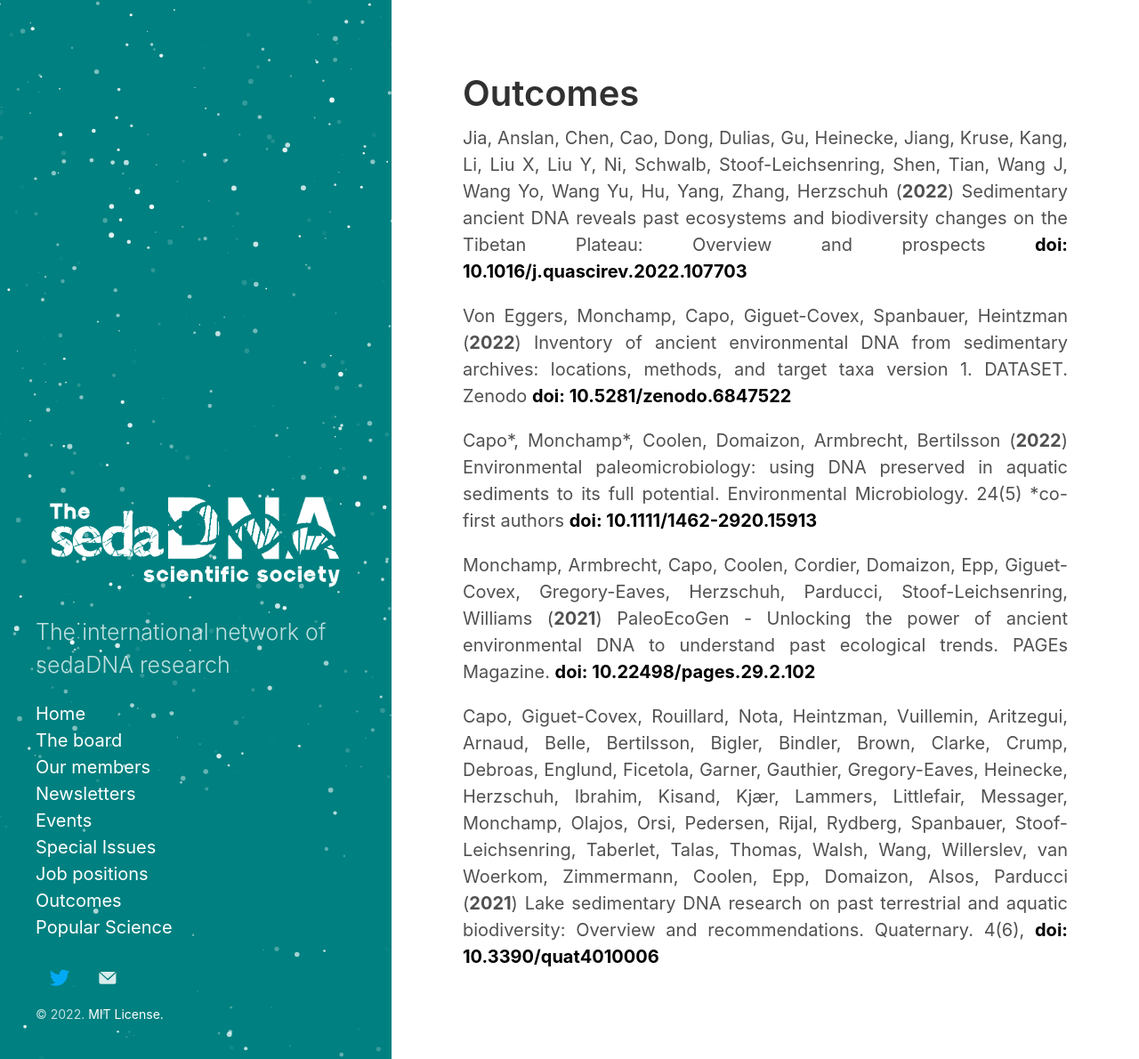
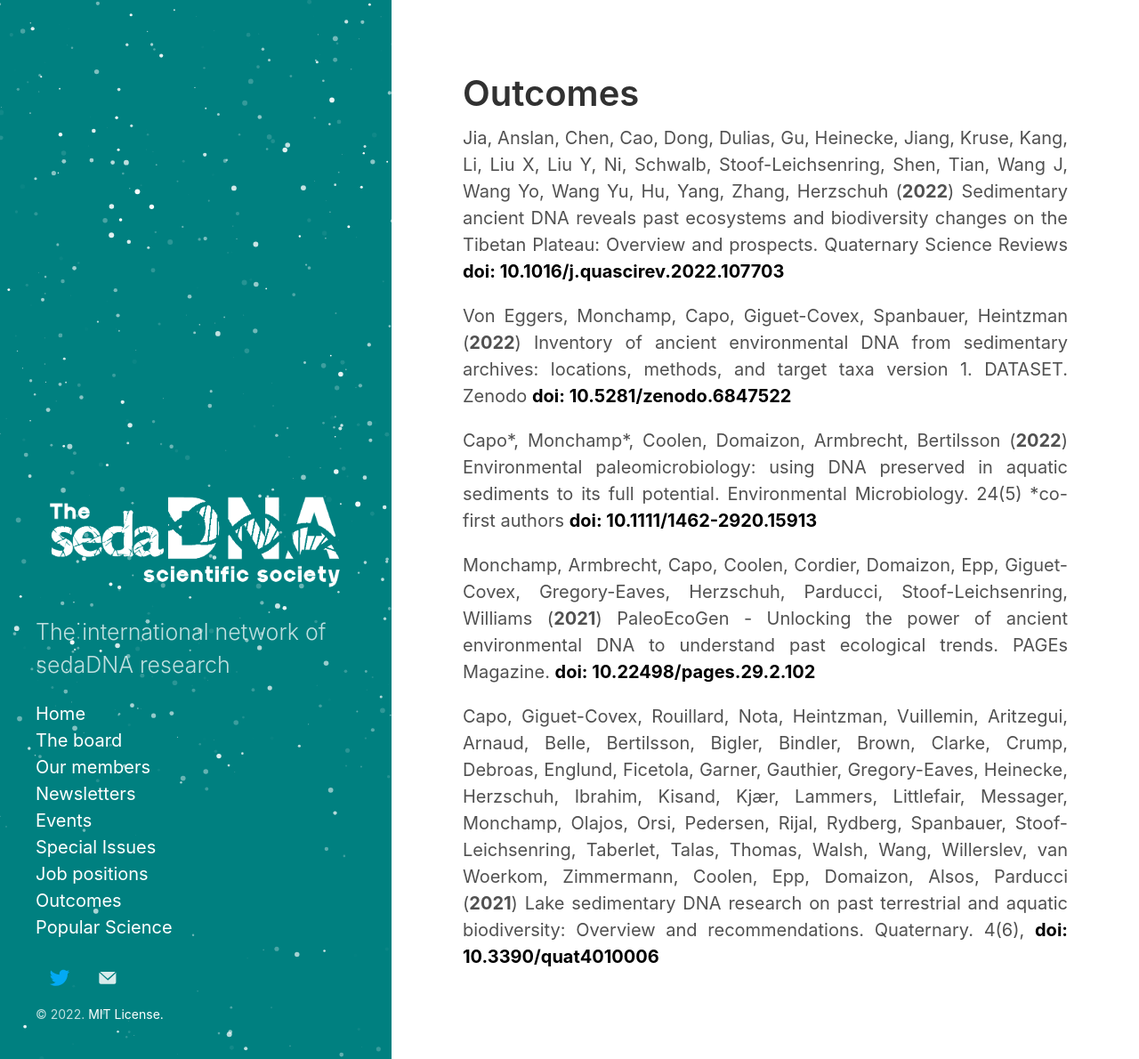
Before and after one commit to sedadna/sedadna.github.io, a Jekyll site: the page built from category/outcomes.md, in a window 1280 px wide and 1190 px high. Shown: the whole window at 89% size. Built offline with Jekyll 4.4.1, drawn with Linux system fonts in a browser that asks for light colours.

Commit message:
Update outcomes.md

```diff
--- a/category/outcomes.md
+++ b/category/outcomes.md
@@ -5,7 +5,7 @@
 
 <div class="intro">
 
-<p>Jia, Anslan, Chen, Cao, Dong, Dulias, Gu, Heinecke, Jiang, Kruse, Kang, Li, Liu X, Liu Y, Ni, Schwalb, Stoof-Leichsenring, Shen, Tian, Wang J, Wang Yo, Wang Yu, Hu, Yang, Zhang, Herzschuh (<b>2022</b>) Sedimentary ancient DNA reveals past ecosystems and biodiversity changes on the Tibetan Plateau: Overview and prospects <a href="https://doi.org/10.1016/j.quascirev.2022.107703" target="_blank"><b>doi: 10.1016/j.quascirev.2022.107703</b></a></p>
+<p>Jia, Anslan, Chen, Cao, Dong, Dulias, Gu, Heinecke, Jiang, Kruse, Kang, Li, Liu X, Liu Y, Ni, Schwalb, Stoof-Leichsenring, Shen, Tian, Wang J, Wang Yo, Wang Yu, Hu, Yang, Zhang, Herzschuh (<b>2022</b>) Sedimentary ancient DNA reveals past ecosystems and biodiversity changes on the Tibetan Plateau: Overview and prospects. Quaternary Science Reviews <a href="https://doi.org/10.1016/j.quascirev.2022.107703" target="_blank"><b>doi: 10.1016/j.quascirev.2022.107703</b></a></p>
 
 <p>Von Eggers, Monchamp, Capo, Giguet-Covex, Spanbauer, Heintzman (<b>2022</b>) Inventory of ancient environmental DNA from sedimentary archives: locations, methods, and target taxa version 1. DATASET. Zenodo <a href="https://doi.org/10.5281/zenodo.6847522" target="_blank"><b>doi: 10.5281/zenodo.6847522</b></a></p>
 
```
